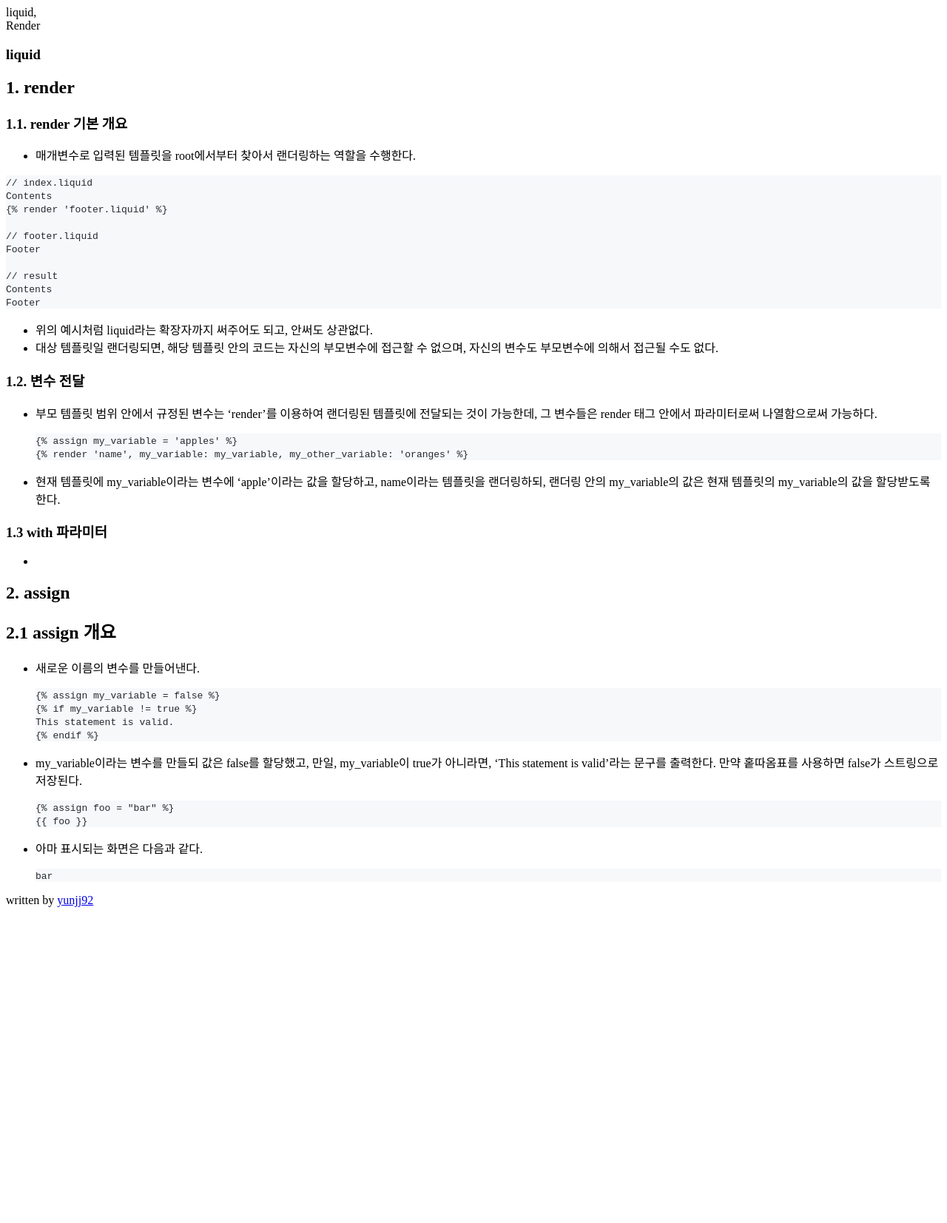
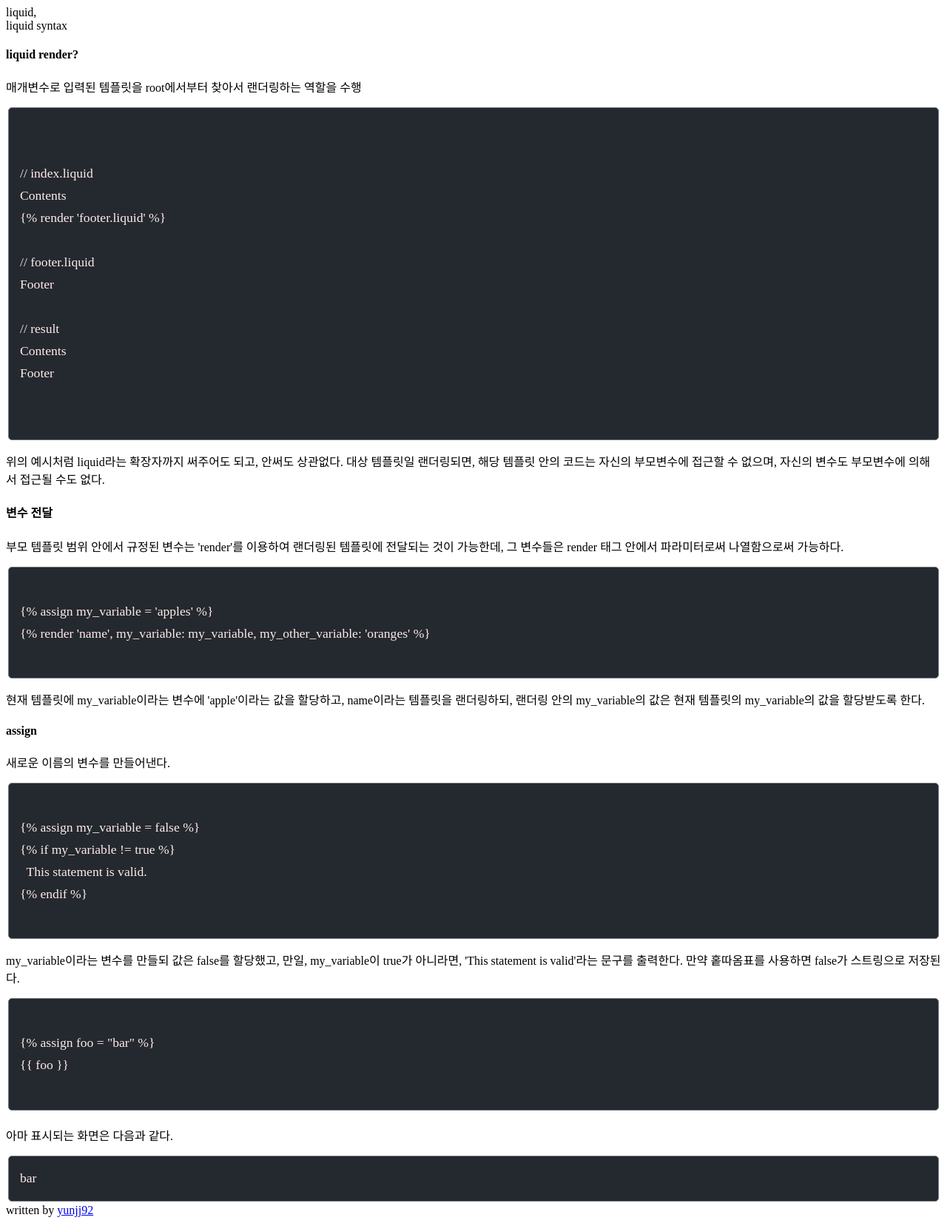
Before and after one commit to yunjj92/yunjj92.github.io, a Jekyll site: the page built from _posts/programming/liquid/2023-03-21-Render.md, in a window 1280 px wide. Shown: the whole page at 74% size. Built offline with Jekyll 4.4.1, drawn with Linux system fonts in a browser that asks for light colours; some web fonts are replaced; before the commit the page ends 1234 px from its top, so only the background shows below that.

Commit message:
modifying main.html css

````diff
--- a/_config.yml
+++ b/_config.yml
@@ -9,6 +9,9 @@
 sass:
   sass_dir: _sass
   style: compressed
+  sass_files: #순서를 명시하지 않으면 main.scss내의 속성들은 bootstrap과의 충돌로 대부분 적용되지 않음
+    - _sass/main.scss
+    - https://cdn.jsdelivr.net/npm/bootstrap@5.3.0-alpha3/dist/css/bootstrap.min.css
 
 collections:
   authors:
--- a/_posts/programming/liquid/2023-03-21-Render.md
+++ b/_posts/programming/liquid/2023-03-21-Render.md
@@ -2,13 +2,14 @@
 layout: post
 author: yunjj92
 categories: liquid
+title: liquid syntax
 ---
-# liquid
-## 1. render
-### 1.1. render 기본 개요
-- 매개변수로 입력된 템플릿을 root에서부터 찾아서 랜더링하는 역할을 수행한다.
+<article>
+<h4>liquid render?</h4>
+<p>매개변수로 입력된 템플릿을 root에서부터 찾아서 랜더링하는 역할을 수행</p>
+<pre class="codeblock">
 {% raw%}
-```
+
 // index.liquid
 Contents
 {% render 'footer.liquid' %}
@@ -19,37 +20,41 @@
 // result
 Contents
 Footer
-```
-- 위의 예시처럼 liquid라는 확장자까지 써주어도 되고, 안써도 상관없다.
-- 대상 템플릿일 랜더링되면, 해당 템플릿 안의 코드는 자신의 부모변수에 접근할 수 없으며, 자신의 변수도 부모변수에 의해서 접근될 수도 없다.
 
-### 1.2. 변수 전달
-- 부모 템플릿 범위 안에서 규정된 변수는 'render'를 이용하여 랜더링된 템플릿에 전달되는 것이 가능한데, 그 변수들은 render 태그 안에서 파라미터로써 나열함으로써 가능하다.
-```
+{% endraw %}
+</pre>
+<p> 위의 예시처럼 liquid라는 확장자까지 써주어도 되고, 안써도 상관없다. 대상 템플릿일 랜더링되면, 해당 템플릿 안의 코드는 자신의 부모변수에 접근할 수 없으며, 자신의 변수도 부모변수에 의해서 접근될 수도 없다. </p>
+<h4>변수 전달</h4>
+<p>
+부모 템플릿 범위 안에서 규정된 변수는 'render'를 이용하여 랜더링된 템플릿에 전달되는 것이 가능한데, 그 변수들은 render 태그 안에서 파라미터로써 나열함으로써 가능하다.
+</p>
+<pre class="codeblock">
+{% raw%}
 {% assign my_variable = 'apples' %}
 {% render 'name', my_variable: my_variable, my_other_variable: 'oranges' %}
-```
-- 현재 템플릿에 my_variable이라는 변수에 'apple'이라는 값을 할당하고, name이라는 템플릿을 랜더링하되, 랜더링 안의 my_variable의 값은 현재 템플릿의 my_variable의 값을 할당받도록 한다.
-
-### 1.3 with 파라미터
--
-
-## 2. assign
-## 2.1 assign 개요
-- 새로운 이름의 변수를 만들어낸다.
-```
+{% endraw %}
+</pre>
+<p>현재 템플릿에 my_variable이라는 변수에 'apple'이라는 값을 할당하고, name이라는 템플릿을 랜더링하되, 랜더링 안의 my_variable의 값은 현재 템플릿의 my_variable의 값을 할당받도록 한다.</p>
+<h4>assign</h4>
+<p>새로운 이름의 변수를 만들어낸다. </p>
+<pre class="codeblock">
+{% raw%}
 {% assign my_variable = false %}
 {% if my_variable != true %}
   This statement is valid.
 {% endif %}
-```
-- my_variable이라는 변수를 만들되 값은 false를 할당했고, 만일, my_variable이 true가 아니라면, 'This statement is valid'라는 문구를 출력한다. 만약 홑따옴표를 사용하면 false가 스트링으로 저장된다.
-```
+{% endraw %}
+</pre>
+<p>my_variable이라는 변수를 만들되 값은 false를 할당했고, 만일, my_variable이 true가 아니라면, 'This statement is valid'라는 문구를 출력한다. 만약 홑따옴표를 사용하면 false가 스트링으로 저장된다. </p>
+<pre class="codeblock">
+{% raw%}
 {% assign foo = "bar" %}
 {{ foo }}
-```
-- 아마 표시되는 화면은 다음과 같다.
-```
+{% endraw %}
+</pre>
+<h4></h4>
+<p>아마 표시되는 화면은 다음과 같다. </p>
+<pre class="codeblock">
 bar
-```
-{% endraw %}
+</pre>
+</article>
--- a/_sass/main.scss
+++ b/_sass/main.scss
@@ -22,8 +22,17 @@
   src: url("../font/NanumhandWriteMongdol.ttf");
 }
 
-body{
+body, head{
 
   font-family: $myCustomFont;
 
 }
+
+.toggle{
+
+  transition: color 0.2s ease-in-out, border-bottom-color 0.2s ease-in-out;
+  border-bottom: dotted 1px;
+  color: #f56a6a;
+  text-decoration: none;
+
+}
````
Also changed, not shown: _layouts/default.html (+15 -1 lines), _posts/programming/language/java/2023-04-18-servlet.md (+2 -2 lines), assets/js/defaultPage.js (added).
